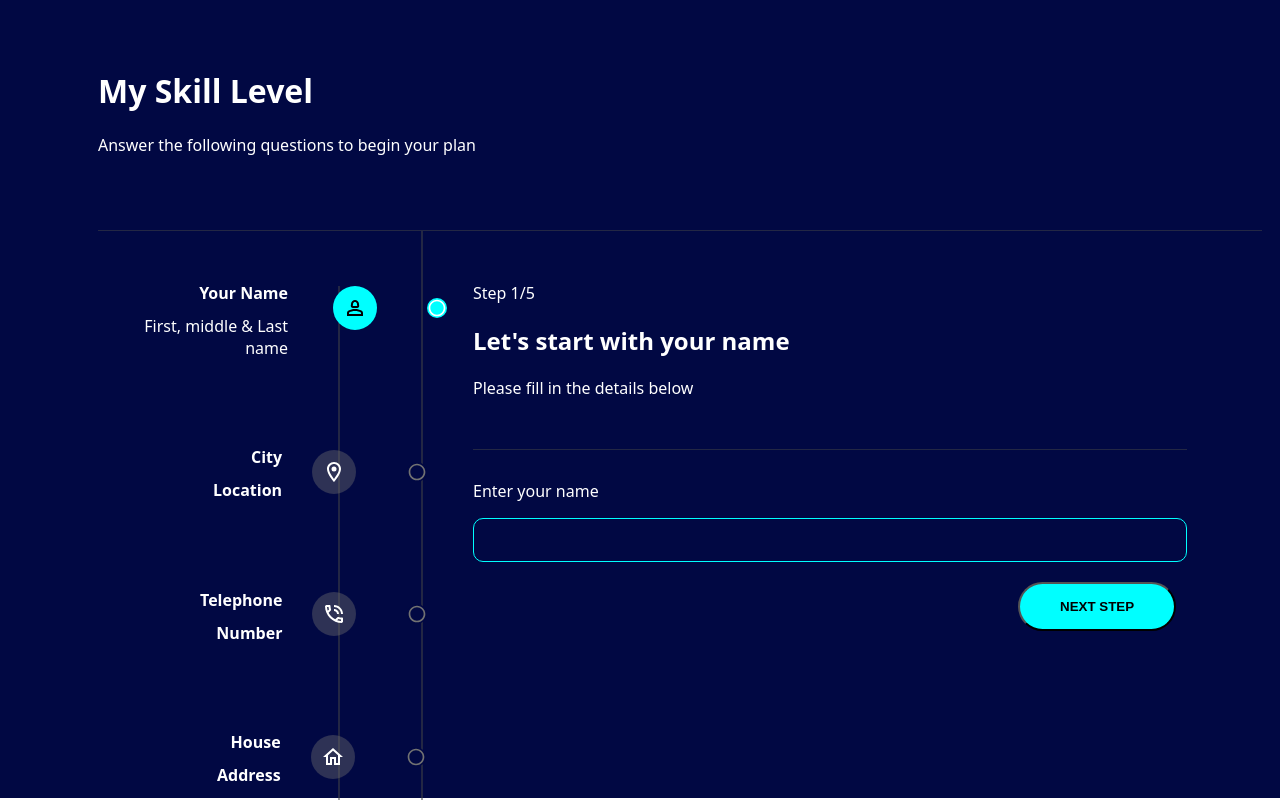
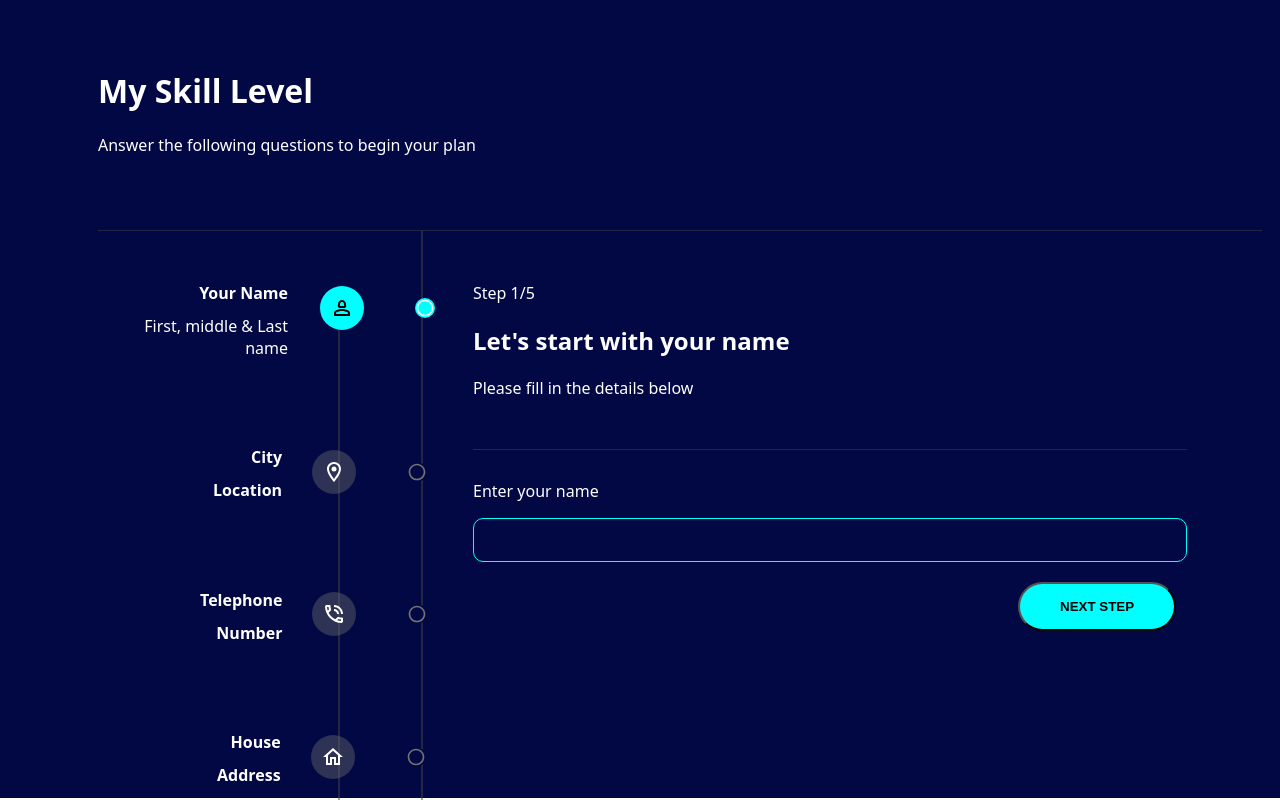
Before and after one commit to Earthfill/JCEC, a React (Vite) app: page / in a window 1280 px wide. Shown: the top 800 px of the page. Built offline with nearby package versions, Linux system fonts and the light colour scheme.

Commit message:
jcec dual completed

```diff
--- a/src/index.css
+++ b/src/index.css
@@ -92,7 +92,7 @@
     display: inline;
     vertical-align: middle;
     position: absolute;
-    margin: 25px 0 0 20px;
+    margin: 25px 0 0 7px;
     cursor: pointer;
   }
 
@@ -127,7 +127,7 @@
   }
 
   .name--button--icon {
-    margin: 37px 0 10px 114px;
+    margin: 37px 0 10px 102px;
     border: none;
     position: absolute;
     border-radius: 50%;
```
